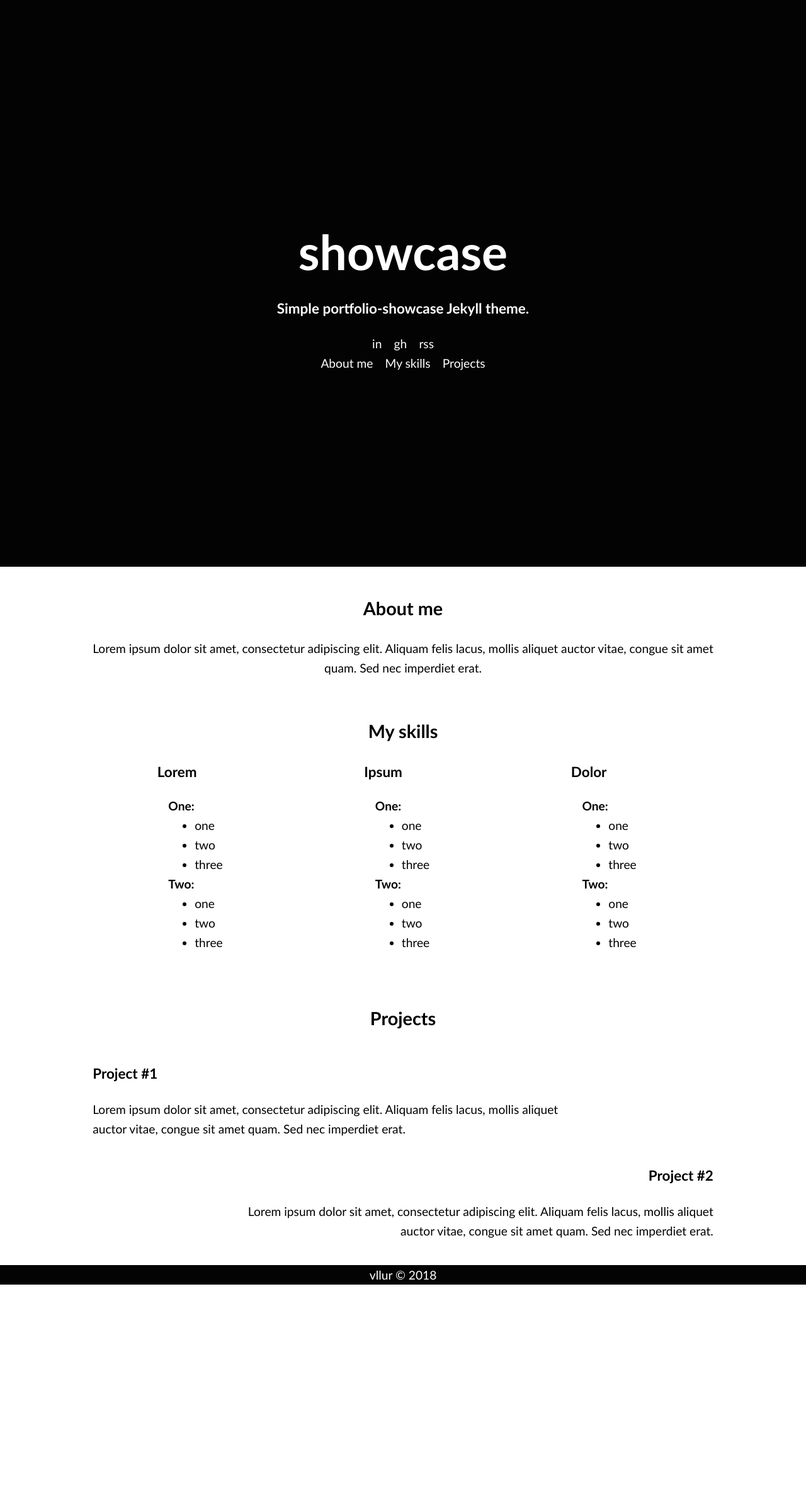
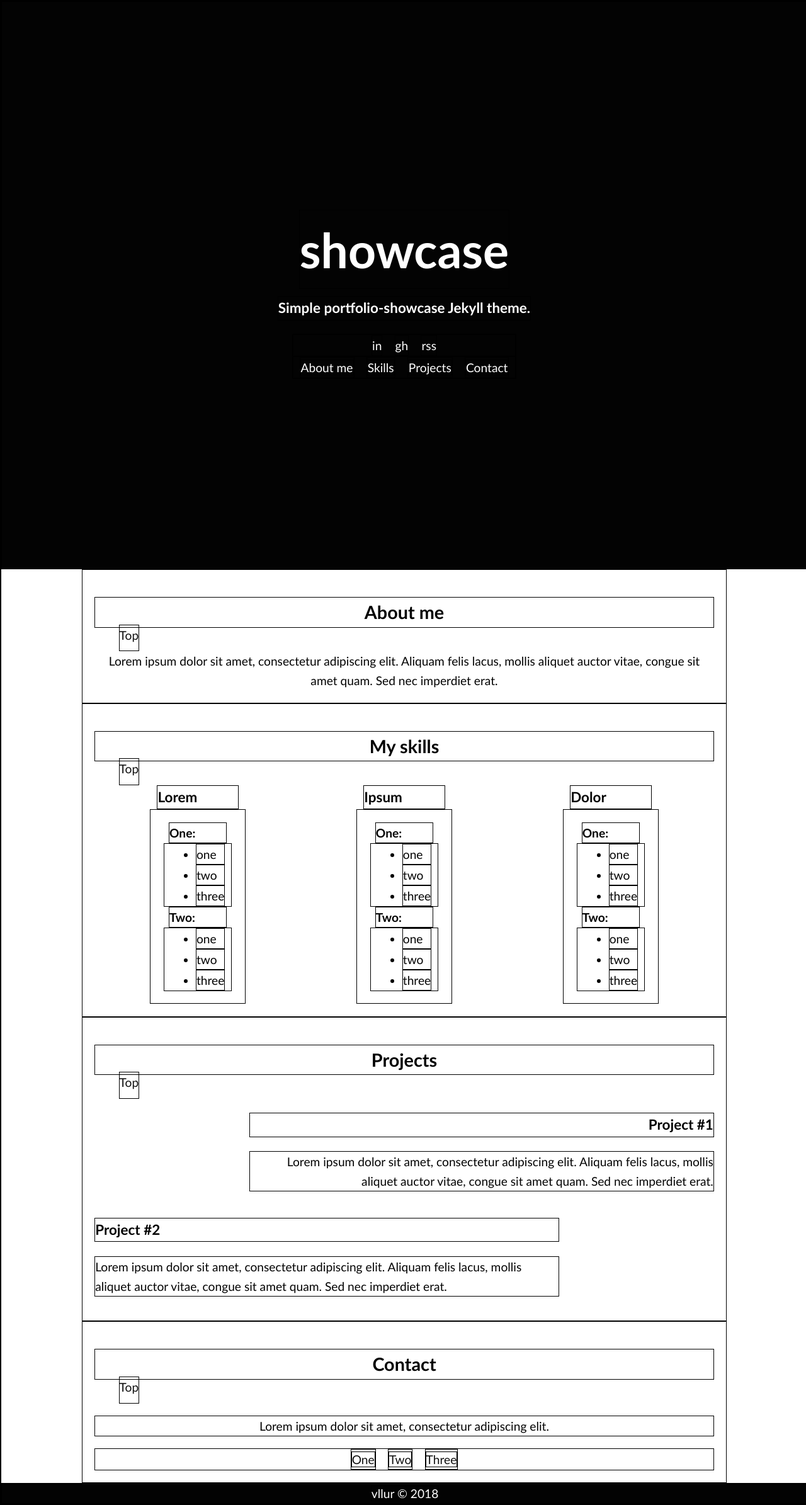
Before and after one commit to vllur/showcase, a Jekyll site: the page built from index.html, in a window 1280 px wide. Shown: the whole page at 63% size. Built offline with Jekyll 4.4.1, drawn with Linux system fonts in a browser that asks for light colours; the list of posts is cut into pages by our own code; before the commit the page ends 2040 px from its top, so only the background shows below that.

Commit message:
Added "Contact"; improved navigation

```diff
--- a/_includes/header.html
+++ b/_includes/header.html
@@ -1,4 +1,4 @@
-<header>
+<header id="top">
     <h1>{{ site.title }}</h1>
     <h3>{{ site.description }}</h3>
     <nav>
@@ -9,8 +9,9 @@
         </ul>
         <ul>
             <li><a href="#about"> About me </a></li>
-            <li><a href="#skills"> My skills </a></li>
+            <li><a href="#skills"> Skills </a></li>
             <li><a href="#projects"> Projects </a></li>
+            <li><a href="#contact"> Contact </a></li>
         </ul>
     </nav>
 </header>
--- a/_sass/base.scss
+++ b/_sass/base.scss
@@ -1,5 +1,5 @@
-body, main, header, nav, article, footer, ul, ol, li, h1,h2,h3,h4,h5,h6{
-	//border: 1px solid black;
+body, main, header, nav, article, footer, ul, ol, li, h1,h2,h3,h4,h5,h6, a, p{
+	border: 1px solid black;
 }
 
 html, body, main
@@ -40,8 +40,11 @@ nav > ul, .taglist{
 {
 	display: flex;
 	flex-direction: column;
+	flex-shrink: 1;
 	max-width: 80%;
 	text-justify: inter-word;
+	background-color: $content-bg;
+	color: $content-text;
 	margin-left: auto;
 	margin-right: auto;
 }
@@ -57,11 +60,40 @@ article
 	padding: 1em;
 }
 
+article a
+{
+    color: $content-a;
+    text-decoration: none;
+}
+
+article a:visited
+{
+    color: $content-a;
+}
+
+article a:hover
+{
+    color: $content-a-hover;
+    text-decoration: underline;
+}
+
+article a:active
+{
+    color: $content-a-active;
+}
+
 #skills > .wrapper
 {
 	display: flex;
 	flex-direction: row;
 	justify-content: space-around;
+}
+
+.to-top
+{
+	margin: -1.5em 0 0 2em;
+	padding-bottom: 0.5em;
+	align-self: flex-start;
 }
 
 #skills > .wrapper > section
@@ -73,7 +105,6 @@ article
 {
 	margin: 0 0.1em 0 0.1em;
 }
-
 
 #skills > .wrapper > section > h3, h4
 {
@@ -92,6 +123,21 @@ article
 	align-self: end;
 }
 
+#contact > ul
+{
+	list-style-type: none;
+	display: flex;
+	justify-content: center;
+	padding: 0;
+	margin: 0;
+}
+
+#contact > ul > li
+{
+	margin: 0 0.5em 0 0.5em;
+
+}
+
 footer
 {
 	margin: auto auto 0 auto;
--- a/_sass/variables.scss
+++ b/_sass/variables.scss
@@ -6,6 +6,12 @@ $header-a: #fff;
 $header-a-hover: #e6e6e6;
 $header-a-active: #e6e6e6;
 
+$content-bg: $header-text;
+$content-text: $header-bg;
+$content-a: #0f0f0f;
+$content-a-hover: #303030;
+$content-a-active: #5c5c5c;
+
 $footer-bg: $header-bg;
 $footer-text: $header-text;
 $footer-a: $header-a;
--- a/index.html
+++ b/index.html
@@ -4,11 +4,13 @@ layout: default
 
 <article id="about">
     <h2>About me</h2>
+    <a href="#top" class="to-top">Top</a>
     Lorem ipsum dolor sit amet, consectetur adipiscing elit. Aliquam felis lacus, mollis aliquet auctor vitae, congue sit amet quam. Sed nec imperdiet erat.
 </article>
 
 <article id="skills">
     <h2>My skills</h2>
+    <a href="#top" class="to-top">Top</a>
     <div class="wrapper">
         <section>
             <h3> Lorem </h3>
@@ -68,6 +70,7 @@ layout: default
 
 <article id="projects">
     <h2>Projects</h2>
+    <a href="#top" class="to-top">Top</a>
     <section>
         <h3> Project #1 </h3>
         <p> Lorem ipsum dolor sit amet, consectetur adipiscing elit. Aliquam felis lacus, mollis aliquet auctor vitae, congue sit amet quam. Sed nec imperdiet erat. </p>
@@ -77,3 +80,14 @@ layout: default
         <p> Lorem ipsum dolor sit amet, consectetur adipiscing elit. Aliquam felis lacus, mollis aliquet auctor vitae, congue sit amet quam. Sed nec imperdiet erat. </p>
     </section>
 </article>
+
+<article id="contact">
+    <h2>Contact</h2>
+    <a href="#top" class="to-top">Top</a>
+    <p> Lorem ipsum dolor sit amet, consectetur adipiscing elit. </p>
+    <ul>
+        <li><a href="/"> One </a></li>
+        <li><a href="/"> Two </a></li>
+        <li><a href="/"> Three </a></li>
+    </ul>
+</article>
```
